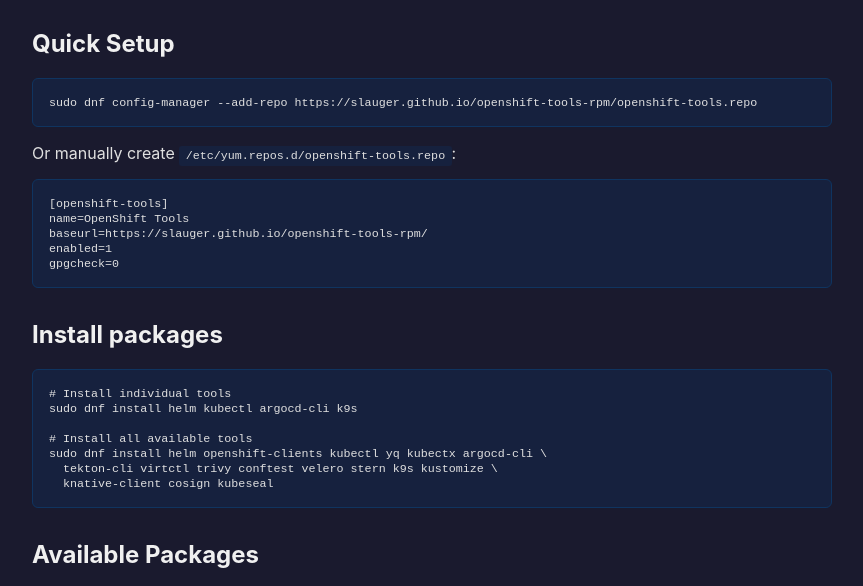
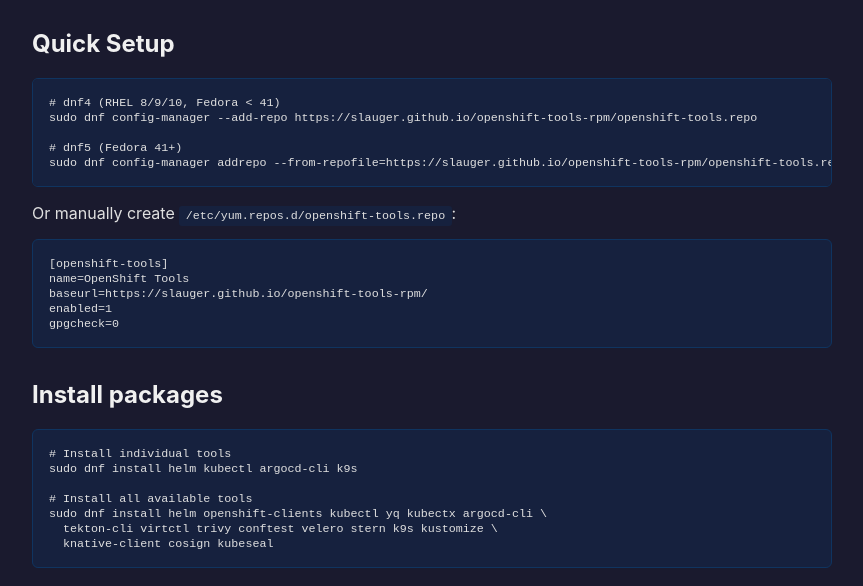
Before and after one commit to slauger/openshift-tools-rpm, a plain HTML site: page static/index.html in a window 1280 px wide. Shown: the part 137-723 px from the top of the page, without its empty margins (208-1071 px from the left). Drawn offline with Linux system fonts and the light colour scheme.

Commit message:
docs: describe update flow and add dnf5 repo setup
- Document PR builds, Renovate release age/automerge gating and the
  direct oc bump of the update workflow.
- dnf5 (Fedora 41+) no longer accepts config-manager --add-repo; add
  the addrepo --from-repofile variant to README and index page.

```diff
--- a/static/index.html
+++ b/static/index.html
@@ -60,7 +60,11 @@
     <p>Pre-built RPM packages for common OpenShift and Kubernetes CLI tools.</p>
 
     <h2>Quick Setup</h2>
-    <pre><code>sudo dnf config-manager --add-repo https://slauger.github.io/openshift-tools-rpm/openshift-tools.repo</code></pre>
+    <pre><code># dnf4 (RHEL 8/9/10, Fedora &lt; 41)
+sudo dnf config-manager --add-repo https://slauger.github.io/openshift-tools-rpm/openshift-tools.repo
+
+# dnf5 (Fedora 41+)
+sudo dnf config-manager addrepo --from-repofile=https://slauger.github.io/openshift-tools-rpm/openshift-tools.repo</code></pre>
 
     <p>Or manually create <code>/etc/yum.repos.d/openshift-tools.repo</code>:</p>
     <pre><code>[openshift-tools]
```
Also changed, not shown: 1 other file.
